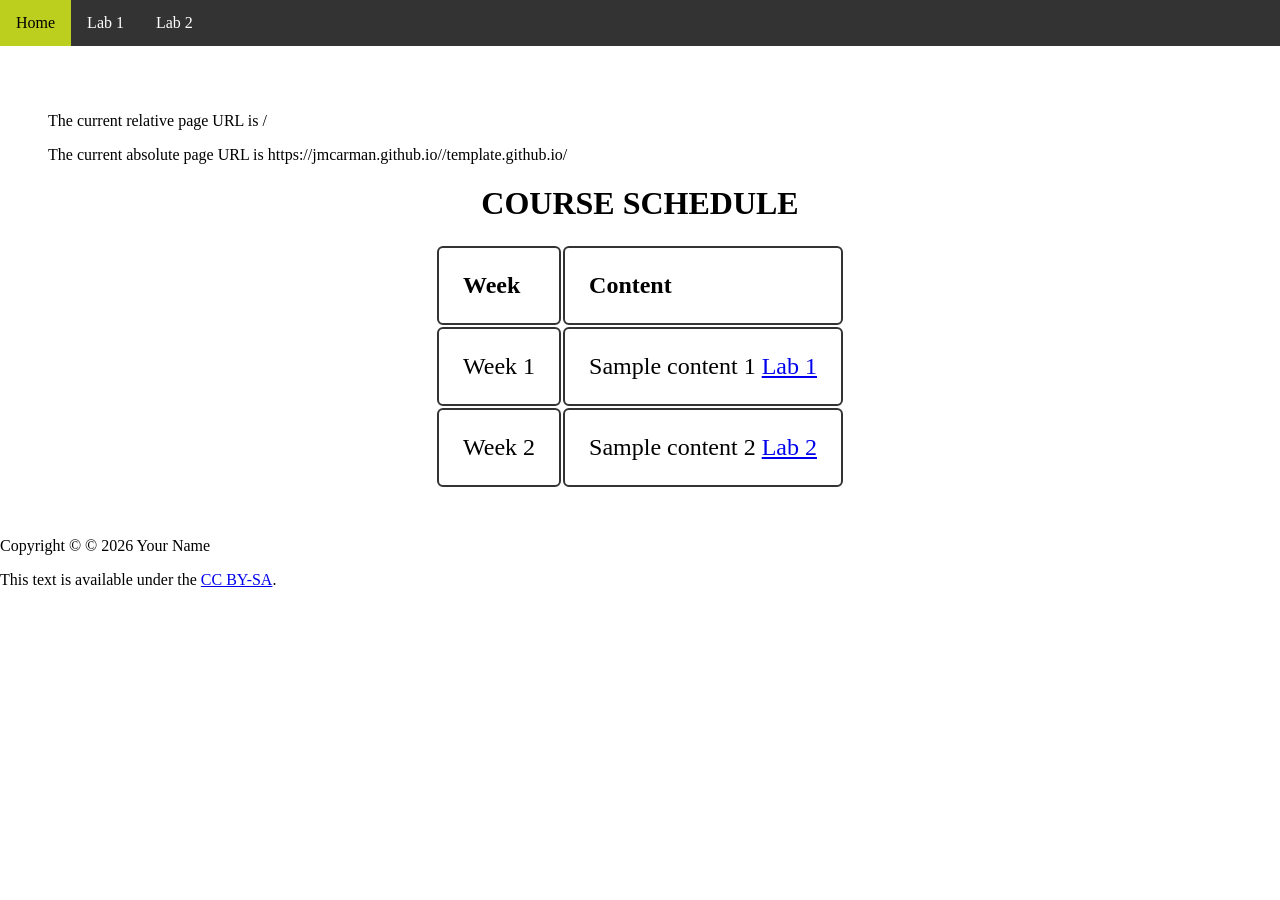
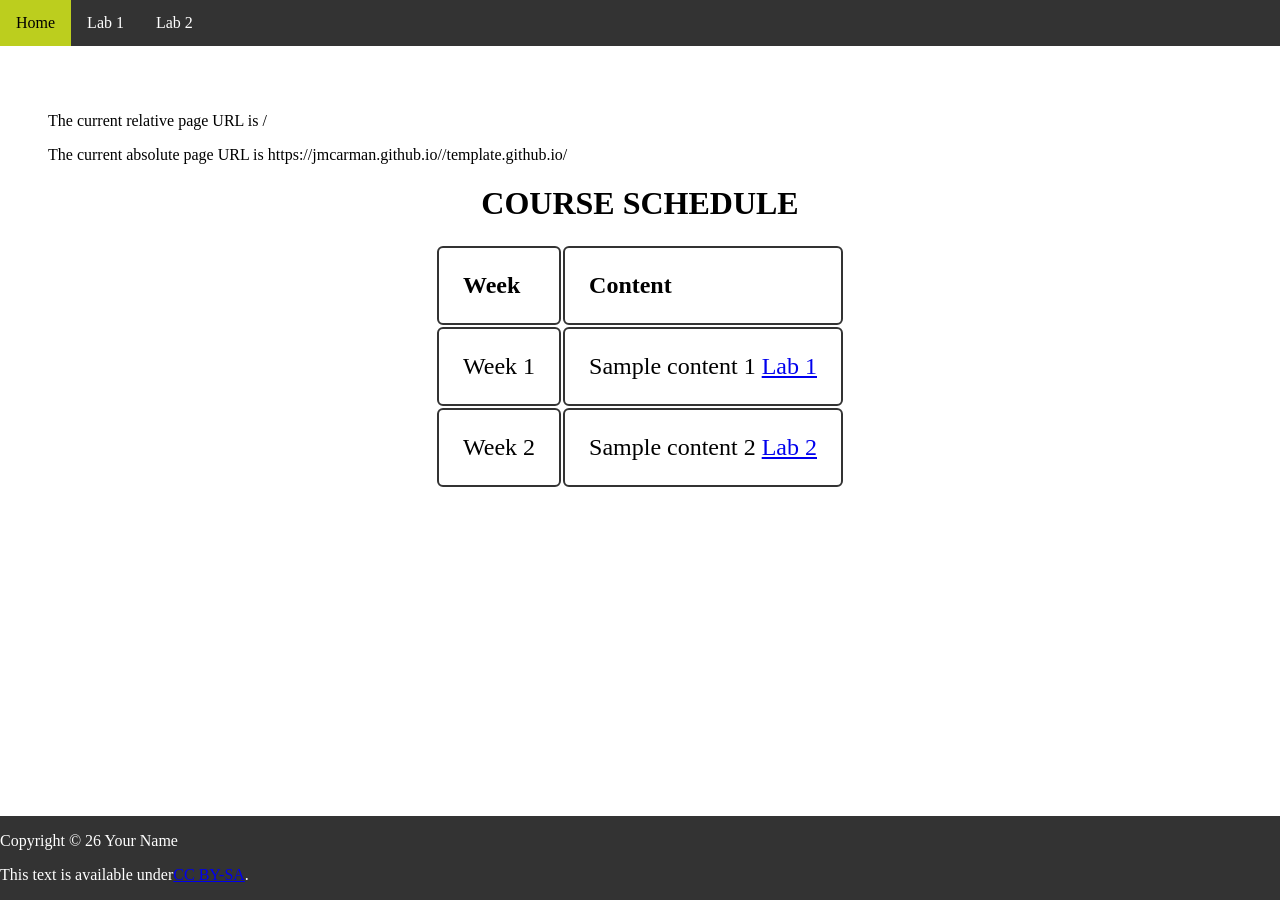
Before and after one commit to jmcarman/template.github.io, a Jekyll site: the page built from index.md, in a window 1280 px wide. Built offline with Jekyll 4.4.1, drawn with Linux system fonts in a browser that asks for light colours.

Commit message:
default.html: Added footer.

```diff
--- a/_config.yml
+++ b/_config.yml
@@ -6,6 +6,5 @@ defaults:
 url: "https://jmcarman.github.io/"
 baseurl: "/template.github.io/"
 author: "Your Name"
-copyright: "© 2026 Your Name"
 description: "Course website"
 license: "CC BY-SA"
--- a/_layouts/default.html
+++ b/_layouts/default.html
@@ -20,8 +20,8 @@
       {{ content }}
     </main>
     <footer>
-      <p>Copyright &copy; {{ site.copyright }}</p>
-      <p>This text is available under the <a href="https://creativecommons.org/licenses/by-sa/4.0/">{{ site.license }}</a>.</p>
+      <p>Copyright &copy; {{ site.time | date: '%y' }} {{ site.author }}</p>
+      <p>This text is available under<a href="https://creativecommons.org/licenses/by-sa/4.0/">{{ site.license }}</a>.</p>
     </footer>
   </body>
 </html>
--- a/assets/css/style.css
+++ b/assets/css/style.css
@@ -69,6 +69,14 @@ main {
 	font-size: 1.5em;
 }
 
+footer {
+	position: fixed;
+	left: 0;
+	bottom: 0;
+	width: 100%;
+	background-color: #333333;
+	color: #ffffff;
+}
 /* start of navigation */
 nav {
 	position: fixed;
```
